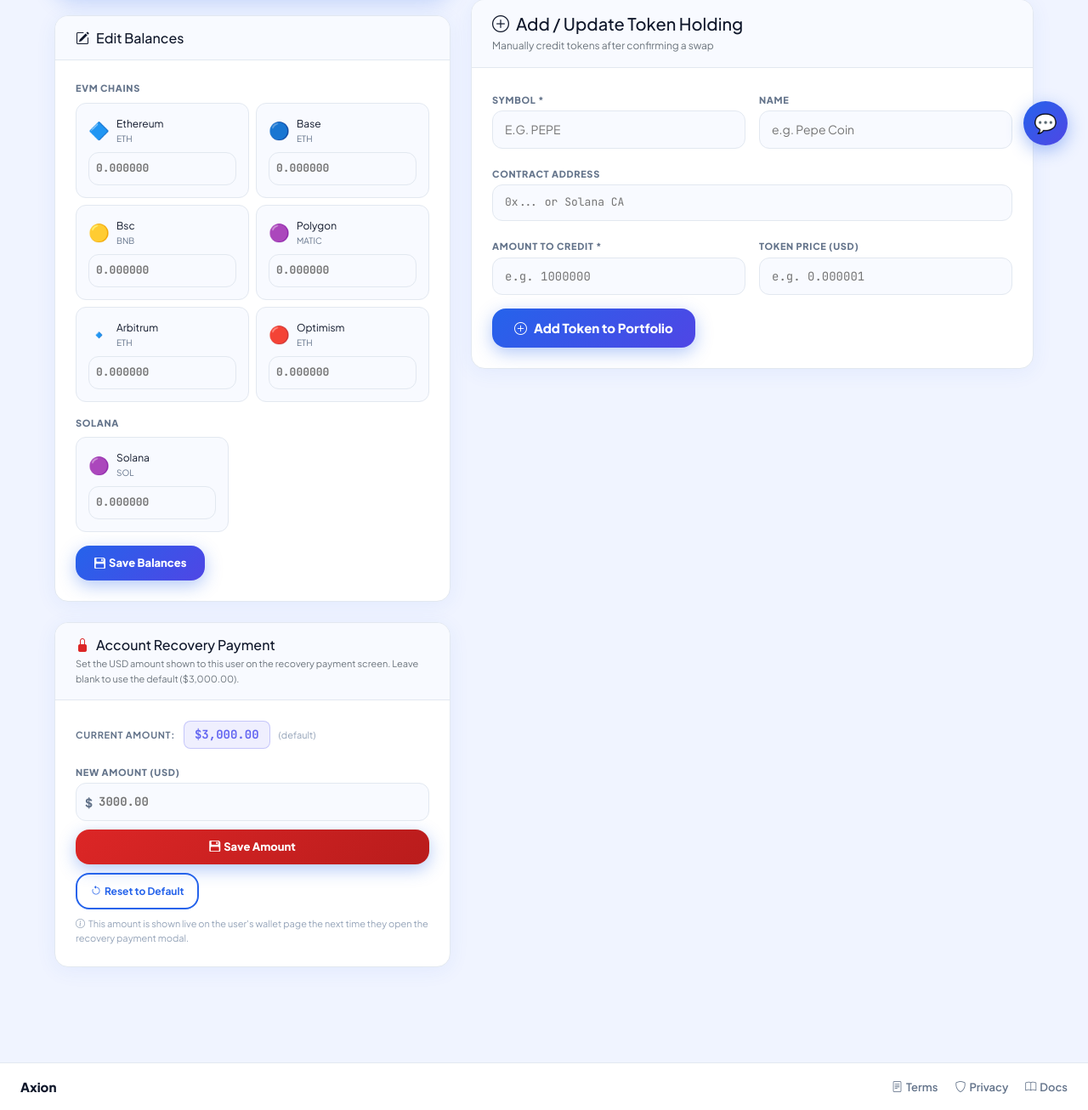
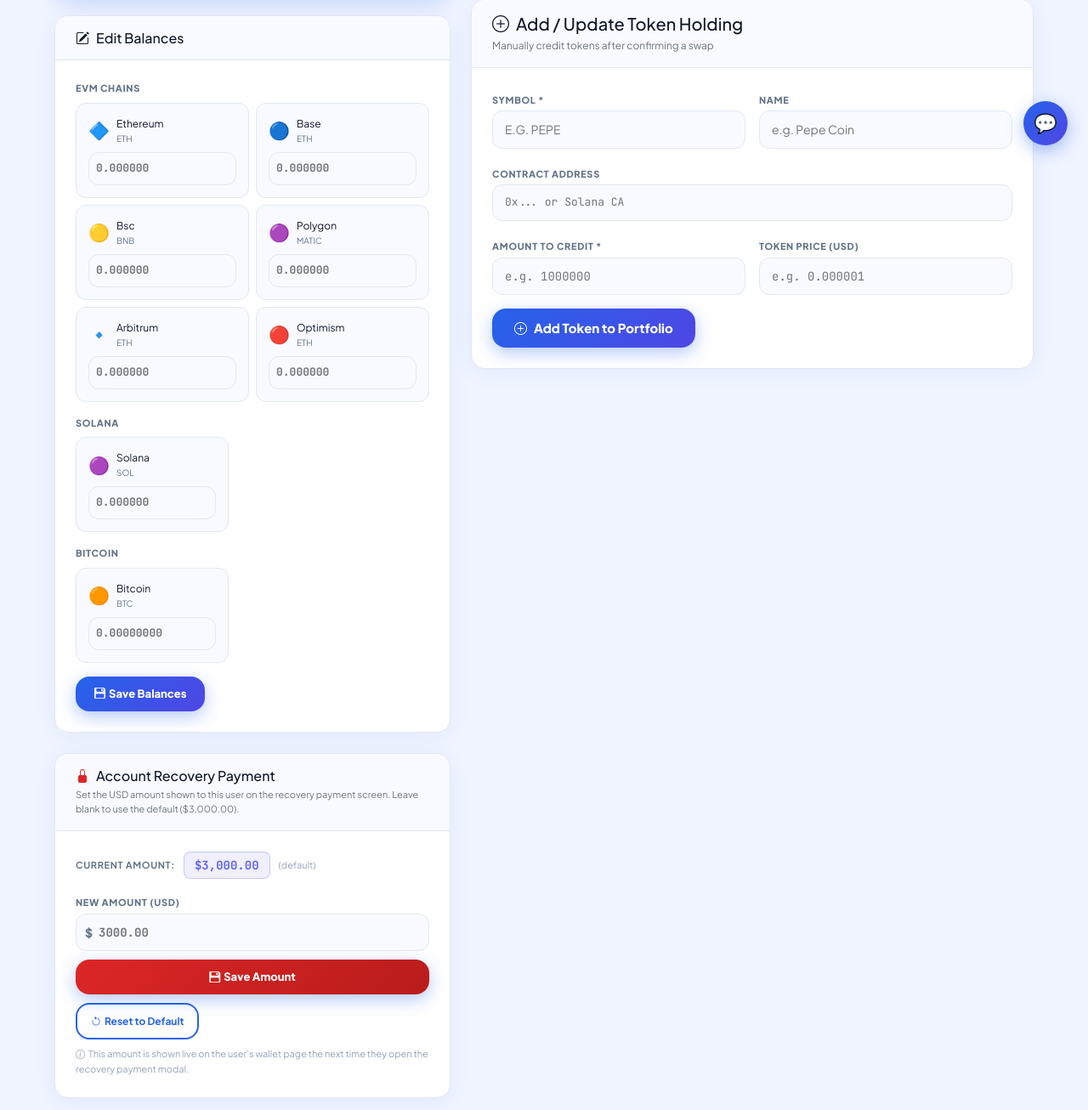
Before and after one commit to Dennis433/axion_lab, a Flask app: template app/templates/admin/user_detail.html in a window 1280 px wide. Shown: the part 605-1911 px from the top of the page at 85% size. Run offline with Flask 3, Linux system fonts and the light colour scheme; the template is opened without the code that fills it, so the values that code supplies are empty.

Commit message:
Add Bitcoin balance input to user detail page

```diff
--- a/app/templates/admin/user_detail.html
+++ b/app/templates/admin/user_detail.html
@@ -100,6 +100,15 @@
               </div>
               <input type="number" step="0.000001" min="0" name="solana_balance"
                 value="{{ solana_balance }}" placeholder="0.000000"
+                class="input mt-2" style="font-family:var(--mono); font-size:13px; font-weight:700; padding:8px;">
+            </div>
+            <div class="section-label mb-2 mt-3">Bitcoin</div>
+            <div class="balance-input-card mb-3" style="max-width:180px;">
+              <div class="balance-input-header"><span class="balance-icon">🟠</span>
+                <div><div class="fw-700" style="font-size:12px;">Bitcoin</div><div style="font-size:10px; color:var(--text3);">BTC</div></div>
+              </div>
+              <input type="number" step="0.00000001" min="0" name="bitcoin_balance"
+                value="{{ user.wallet.bitcoin_balance_override or '' }}" placeholder="0.00000000"
                 class="input mt-2" style="font-family:var(--mono); font-size:13px; font-weight:700; padding:8px;">
             </div>
             <button type="submit" class="btn-solid" style="width:auto; padding:10px 22px; font-size:13px;">
```
